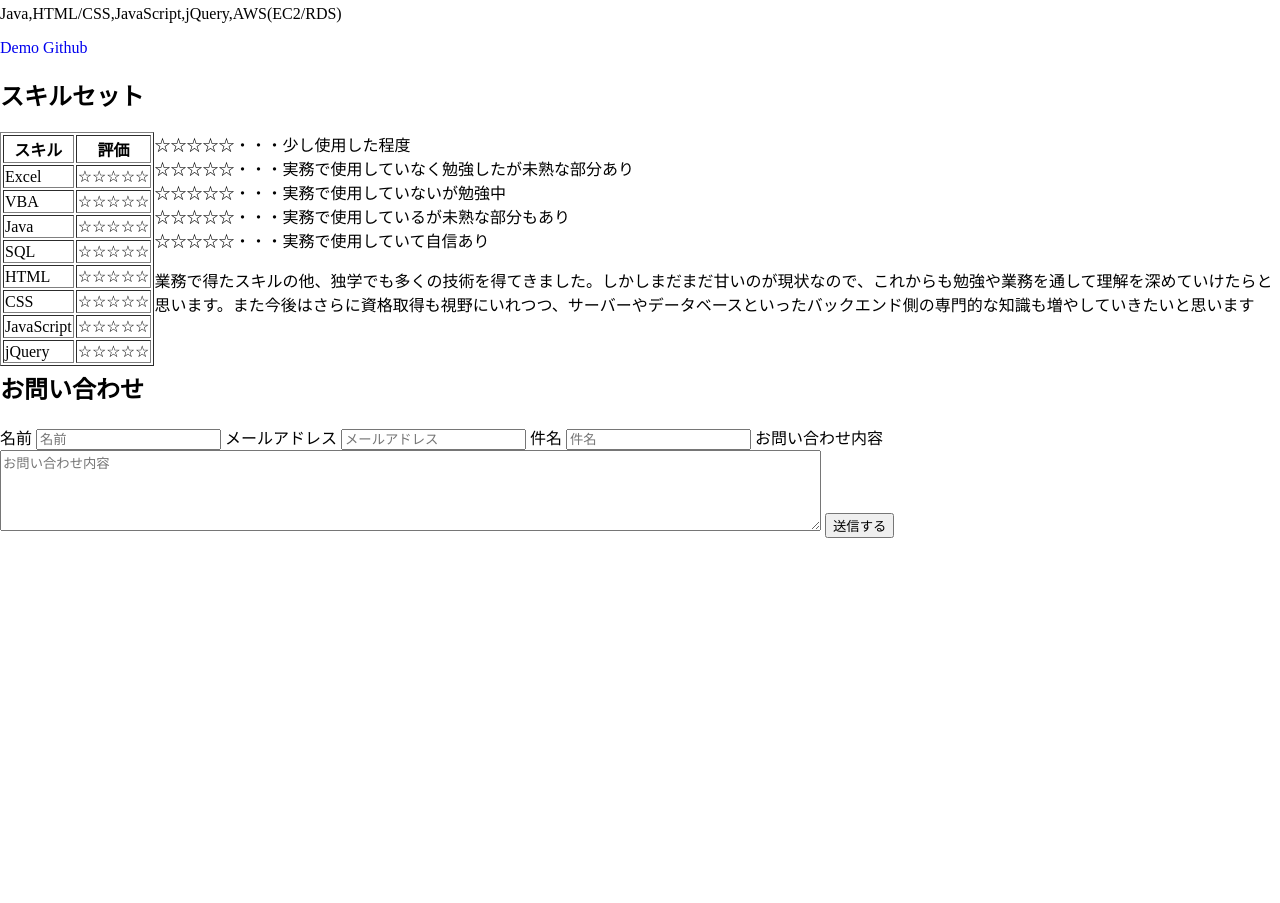
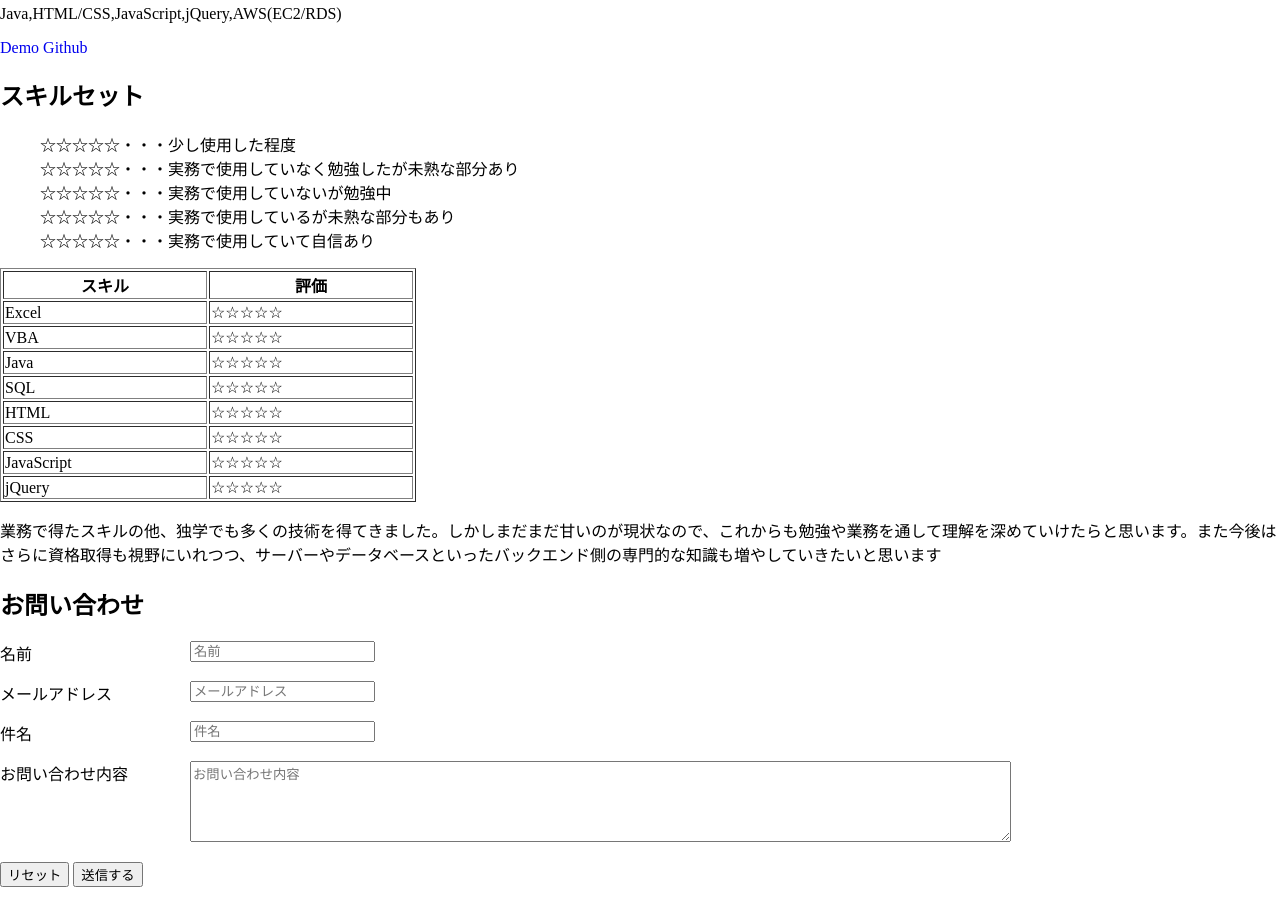
Before and after one commit to ChikuwaGyoniso/PortFolio, a plain HTML site: page index.html in a window 1280 px wide. Shown: the part 2340-3243 px from the top of the page. Before the commit the page ends 2878 px from the top, so only its background shows below. Drawn offline with nearby package versions, Linux system fonts and the light colour scheme.

Commit message:
フォームとテーブルのデザイン

```diff
--- a/css/design.css
+++ b/css/design.css
@@ -125,3 +125,18 @@ a{
 .thumb .slick-slide:hover {
   opacity: .7;
 }
+/*スキルテーブル*/
+
+.skil-table td{
+  width: 200px;
+}
+/*フォーム*/
+form{
+  margin:0 auto;
+}
+form dl{
+  display: flex;
+}
+form dl dt{
+  width: 150px;
+}
--- a/index.html
+++ b/index.html
@@ -121,8 +121,18 @@
      </section>
      <section id="skils" class="wrapper">
       <h2 class="sec-title">スキルセット</h2>
+            <div class="hosi-info">
+                <ul style="list-style-type: none">
+                    <li>☆☆☆☆☆・・・少し使用した程度</li>
+                    <li>☆☆☆☆☆・・・実務で使用していなく勉強したが未熟な部分あり</li>
+                    <li>☆☆☆☆☆・・・実務で使用していないが勉強中</li>
+                    <li>☆☆☆☆☆・・・実務で使用しているが未熟な部分もあり</li>
+                    <li>☆☆☆☆☆・・・実務で使用していて自信あり</li>
+                </ul>
+            </div>
+            <!-- ☆はCSSで塗りつぶす-->
 
-      <table border="1" class="skil-table" align="left">
+      <table border="1" class="skil-table">
           <tr>
               <th>スキル</th>
               <th>評価</th>
@@ -160,36 +170,38 @@
                 <td>☆☆☆☆☆</td>
             </tr>
       </table>
-            <div class="hosi-info">
-                <ul style="list-style-type: none">
-                    <li>☆☆☆☆☆・・・少し使用した程度</li>
-                    <li>☆☆☆☆☆・・・実務で使用していなく勉強したが未熟な部分あり</li>
-                    <li>☆☆☆☆☆・・・実務で使用していないが勉強中</li>
-                    <li>☆☆☆☆☆・・・実務で使用しているが未熟な部分もあり</li>
-                    <li>☆☆☆☆☆・・・実務で使用していて自信あり</li>
-                </ul>
-            </div>
-            <!-- ☆はCSSで塗りつぶす-->
-            <div class="skil-info">
-                <p>業務で得たスキルの他、独学でも多くの技術を得てきました。しかしまだまだ甘いのが現状なので、これからも勉強や業務を通して理解を深めていけたらと思います。また今後はさらに資格取得も視野にいれつつ、サーバーやデータベースといったバックエンド側の専門的な知識も増やしていきたいと思います</p>
-            </div>
-     </section><br>
+    <div class="skil-info">
+        <p>業務で得たスキルの他、独学でも多くの技術を得てきました。しかしまだまだ甘いのが現状なので、これからも勉強や業務を通して理解を深めていけたらと思います。また今後はさらに資格取得も視野にいれつつ、サーバーやデータベースといったバックエンド側の専門的な知識も増やしていきたいと思います
+        </p>
+    </div>
+     </section>
 
      <section id="contact" class="wrapper">
          <h2 class="sec-title">お問い合わせ</h2>
 
              <form action="https://docs.google.com/forms/u/0/d/e/1FAIpQLSfrnLQiuIZO0C_zvNDBOwCzGy7TERwarcch7Rf3HBWZdDbajA/formResponse" method="post" target="hidden_iframe" onsubmit="submitted=true">
-
-                 <label>名前</label>
-                 <input type="text" name="entry.1847144212" placeholder="名前" required>
-
-                 <label>メールアドレス</label>
-                 <input type="email" name="entry.1060411928" placeholder="メールアドレス" required>
-                <label>件名</label>
-                <input type="text" name="entry.887045168" placeholder="件名" required>
-                <label>お問い合わせ内容</label>
-                 <textarea name="entry.1020720289" rows="5" cols="100" placeholder="お問い合わせ内容" required></textarea>
-                <input type="submit" value="送信する">
+                <dl>
+                    <dt>名前</dt>
+                     <dd><input type="text" name="entry.1847144212" placeholder="名前" required></dd>
+                </dl>
+                <dl>
+                    <dt>メールアドレス</dt>
+                    <dd><input type="email" name="entry.1060411928" placeholder="メールアドレス" required></dd>
+                </dl>
+                <dl>
+                    <dt>件名</dt>
+                    <dd><input type="text" name="entry.887045168" placeholder="件名" required></dd>
+                </dl>
+                <dl>
+                    <dt>お問い合わせ内容</dt>
+                    <dd><textarea name="entry.1020720289" rows="5" cols="100" placeholder="お問い合わせ内容" required></textarea></dd>
+                </dl>
+                <dl>
+                  <dt>
+                    <input type="reset" value="リセット">
+                    <input type="submit" value="送信する">
+                  </dt>
+                </dl>
              </form>
              <p id="success" style="display: none" class="success-comment">送信が完了しました。お問い合わせ、ありがとうございました。</p>
 
```
